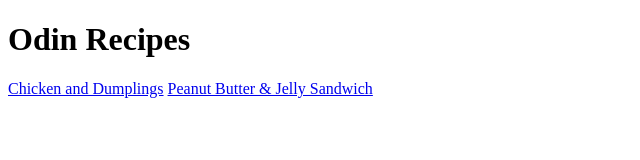
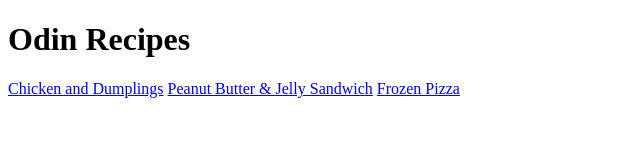
Before and after one commit to dmcmillin3/odin-recipes, a plain HTML site: page index.html in a window 1280 px wide. Shown: the whole page, without its empty margins (0-640 px from the left). Drawn offline with Linux system fonts and the light colour scheme.

Commit message:
Added link to Frozen Pizza on index

```diff
--- a/index.html
+++ b/index.html
@@ -10,5 +10,6 @@
         <h1>Odin Recipes</h1>
         <a href="recipes/chickenanddumplings.html">Chicken and Dumplings</a>
         <a href="recipes/pbandj.html">Peanut Butter & Jelly Sandwich</a>
+        <a href="recipes/frozenpizza.html">Frozen Pizza</a>
     </body>
 </html>
```
